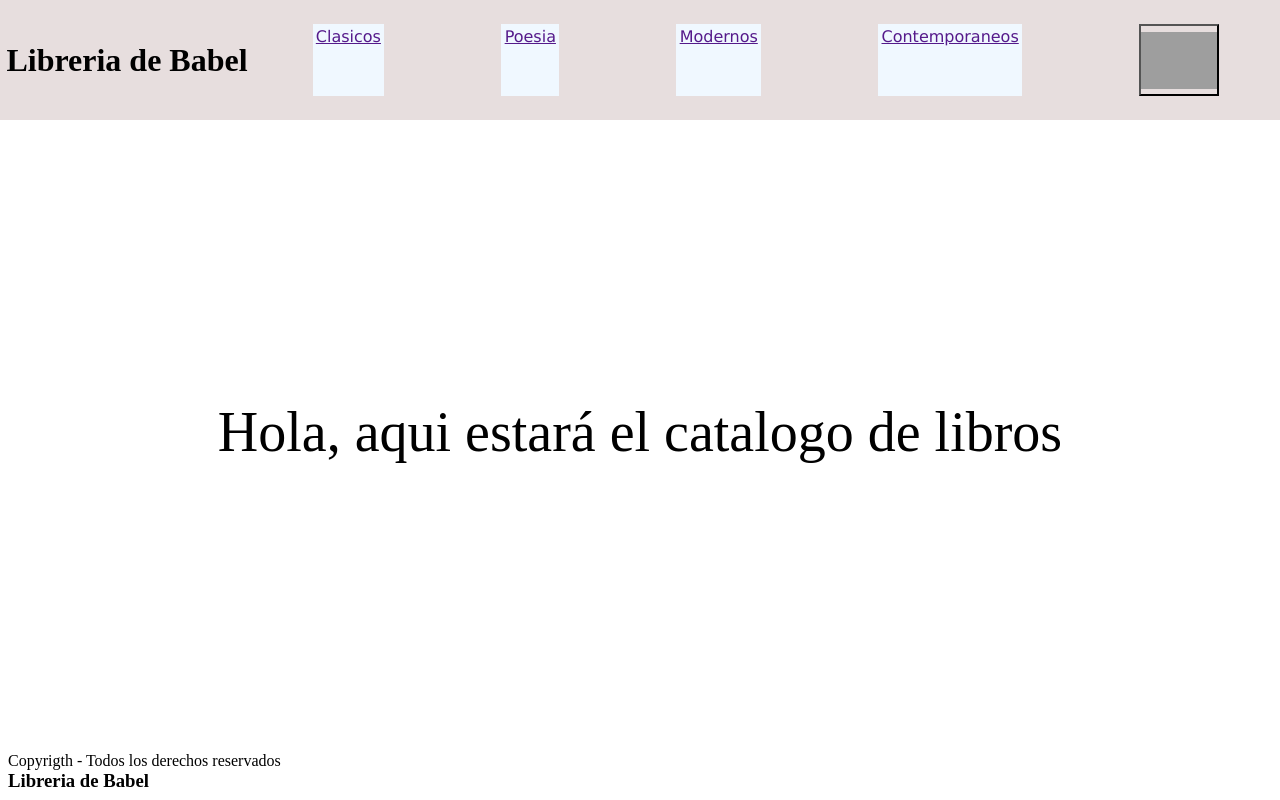
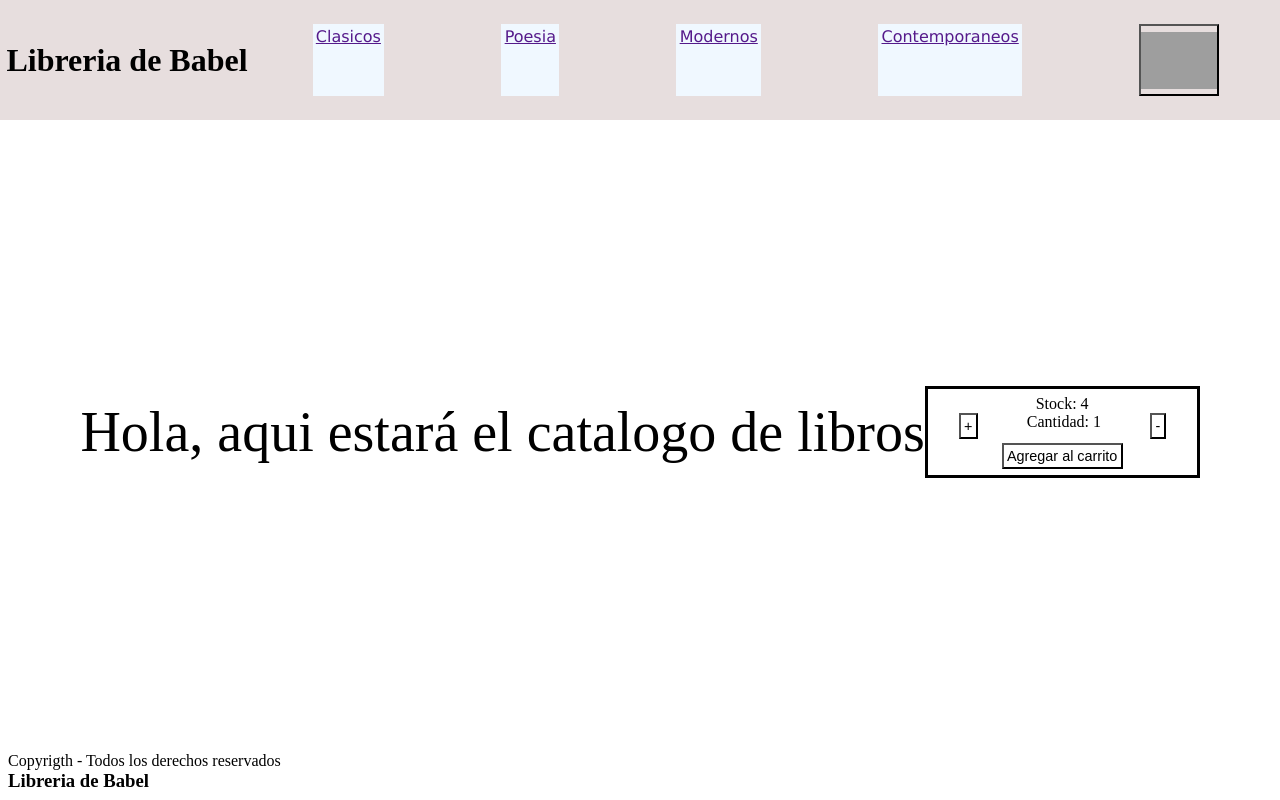
Before and after one commit to bswalter8/ecommerce-balaszczuk, a React (Create React App) app: page / in a window 1280 px wide. Built offline with nearby package versions, Linux system fonts and the light colour scheme; grey boxes are pictures that could not be loaded.

Commit message:
cuarta entrega(prueba)

```diff
--- a/src/components/Footer.js
+++ b/src/components/Footer.js
@@ -2,7 +2,6 @@ import Nav from "./NavBar"
 
 const Footer = () =>{
     return (<footer>
-
                 <Nav footer/>
             </footer>)
 }
--- /dev/null
+++ b/src/components/ItemCount.js
@@ -0,0 +1,67 @@
+import { useState } from 'react'
+import styled from 'styled-components'
+
+const Itemcount_css = styled.div`
+    display: flex;
+    flex-direction: column;
+    width: 20%;
+    border: solid;
+    padding: 0.4rem;
+    font-size: 1rem;
+    align-items: center;
+
+`
+
+const Items_css = styled.div`
+    display: flex;
+    flex-direction: row;
+    width: 100%;
+    justify-content: space-around;
+    padding-bottom: .2rem;
+
+`
+
+const Button_css = styled.button`
+    font-size: .9rem;
+    padding: .2rem;
+    color: black;
+    background-color: transparent;
+`
+
+const ItemCount = ({stock, initial, onAdd}) => {
+
+    initial = parseInt(initial)
+    stock = parseInt(stock)
+    const [contador, setContador] = useState(initial);
+
+    const handleClick = (direction) =>{
+
+        if (direction == "+"){
+            if (contador == stock){setContador(stock)}
+            else {setContador(contador + 1)}
+        } else {
+            if (contador == 1){setContador(1)}
+            else if(contador == 0){setContador(0)}
+            else {setContador(contador - 1)}
+        }
+    }
+
+    const handleClick_add = () =>{
+        if (contador != 0){onAdd(contador)}
+    }
+
+    return (
+             <Itemcount_css>
+                 <p>Stock: {stock}</p>
+                 <Items_css>
+                    <Button_css onClick={() => handleClick("+")}>+</Button_css>
+                    <p>Cantidad: {contador}</p>
+                    <Button_css onClick={() => handleClick("-")}>-</Button_css>
+                 </Items_css>
+                 <Button_css onClick={handleClick_add} >Agregar al carrito</Button_css>
+             </Itemcount_css>
+
+    )
+  }
+
+  export default ItemCount
--- a/src/components/ItemListContainer.js
+++ b/src/components/ItemListContainer.js
@@ -1,4 +1,5 @@
 import styled from 'styled-components'
+import ItemCount from './ItemCount'
 
 const Main_css = styled.main`
     display: flex;
@@ -8,13 +9,20 @@ const Main_css = styled.main`
 
 `
 
+
 const Main = (props) => {
+
+  const addItem = (cant) =>{
+    alert(cant)
+  }
+
   return (
     <Main_css>
 
       <p>{props.greeting}</p>
+      <ItemCount stock="4" initial="1" onAdd={addItem}/>
+    </Main_css>
 
-    </Main_css>
   )
 }
 
```
